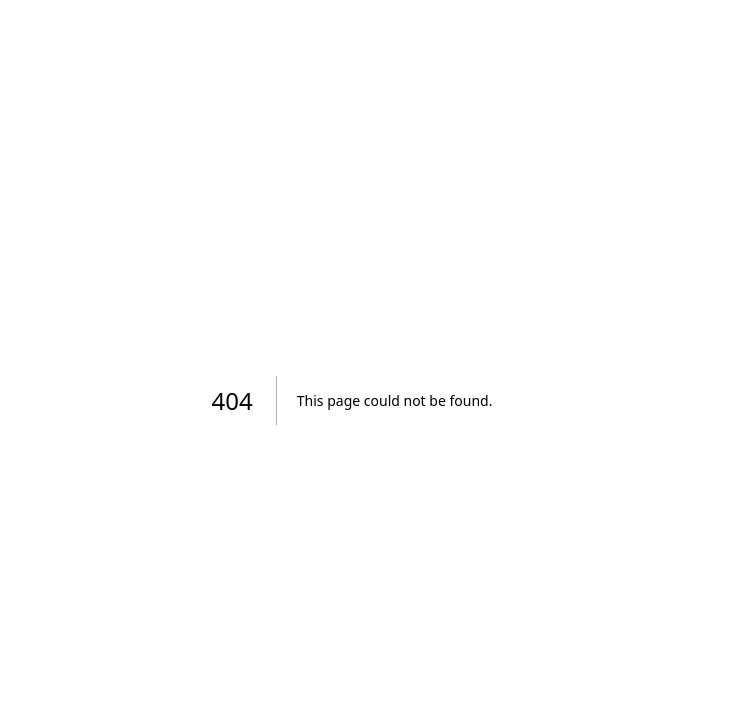
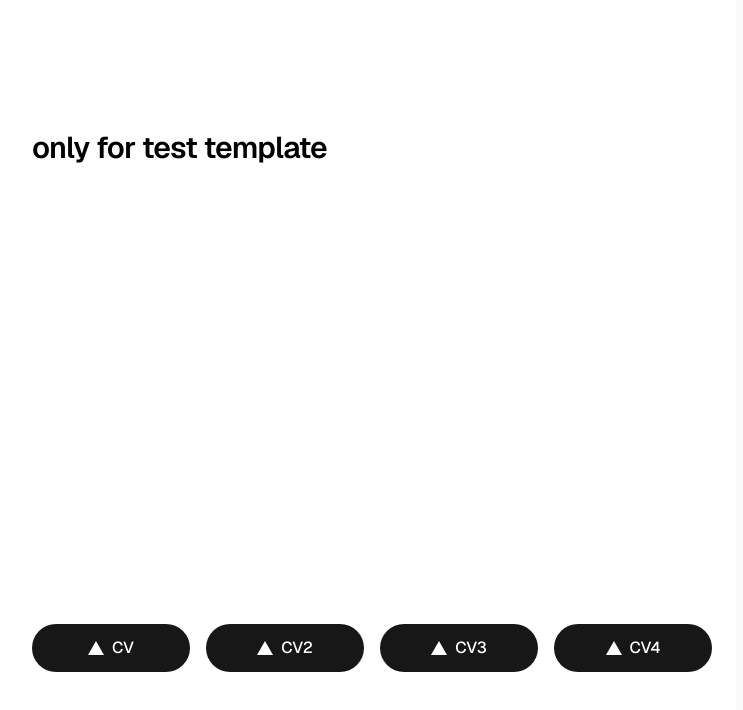
Before and after one commit to selengr/fun-apis, a Next.js app: page /cv in a window 1280 px wide. Before the commit this address had no page. Shown: the top 710 px of the page, without its empty margins (288-1031 px from the left). Built offline with nearby package versions, Linux system fonts and the light colour scheme.

Commit message:
upload cv fix2

```diff
--- /dev/null
+++ b/src/app/cv/page.tsx
@@ -0,0 +1,89 @@
+import Image from "next/image";
+import Link from "next/link";
+
+export default function Home() {
+  return (
+    <div className="flex flex-col flex-1 items-center justify-center bg-zinc-50 font-sans dark:bg-black">
+      <main className="flex flex-1 w-full max-w-3xl flex-col items-center justify-between py-32 px-16 bg-white dark:bg-black sm:items-start">
+
+        <div className="flex flex-col items-center gap-6 text-center sm:items-start sm:text-left">
+          <h1 className="max-w-xs text-3xl font-semibold leading-10 tracking-tight text-black dark:text-zinc-50">
+             only for test template
+          </h1>
+
+        </div>
+        <div className="flex flex-col gap-4 text-base font-medium sm:flex-row">
+          <Link
+            className="flex h-12 w-full items-center justify-center gap-2 rounded-full bg-foreground px-5 text-background transition-colors hover:bg-[#383838] dark:hover:bg-[#ccc] md:w-[158px]"
+           href="/cv/test"
+            target="_blank"
+            rel="noopener noreferrer"
+          >
+            <Image
+              className="dark:invert"
+              src="/vercel.svg"
+              alt="Vercel logomark"
+              width={16}
+              height={16}
+            />
+
+               CV
+
+          </Link>
+          <Link
+            className="flex h-12 w-full items-center justify-center gap-2 rounded-full bg-foreground px-5 text-background transition-colors hover:bg-[#383838] dark:hover:bg-[#ccc] md:w-[158px]"
+           href="/cv/test2"
+            target="_blank"
+            rel="noopener noreferrer"
+          >
+            <Image
+              className="dark:invert"
+              src="/vercel.svg"
+              alt="Vercel logomark"
+              width={16}
+              height={16}
+            />
+
+               CV2
+
+          </Link>
+          <Link
+            className="flex h-12 w-full items-center justify-center gap-2 rounded-full bg-foreground px-5 text-background transition-colors hover:bg-[#383838] dark:hover:bg-[#ccc] md:w-[158px]"
+           href="/cv/test3"
+            target="_blank"
+            rel="noopener noreferrer"
+          >
+            <Image
+              className="dark:invert"
+              src="/vercel.svg"
+              alt="Vercel logomark"
+              width={16}
+              height={16}
+            />
+
+               CV3
+
+          </Link>
+          <Link
+            className="flex h-12 w-full items-center justify-center gap-2 rounded-full bg-foreground px-5 text-background transition-colors hover:bg-[#383838] dark:hover:bg-[#ccc] md:w-[158px]"
+           href="/cv/test4"
+            target="_blank"
+            rel="noopener noreferrer"
+          >
+            <Image
+              className="dark:invert"
+              src="/vercel.svg"
+              alt="Vercel logomark"
+              width={16}
+              height={16}
+            />
+
+               CV4
+
+          </Link>
+
+        </div>
+      </main>
+    </div>
+  );
+}
--- a/src/app/page.tsx
+++ b/src/app/page.tsx
@@ -1,21 +1,43 @@
 import Image from "next/image";
-import Link from "next/link";
 
 export default function Home() {
   return (
     <div className="flex flex-col flex-1 items-center justify-center bg-zinc-50 font-sans dark:bg-black">
       <main className="flex flex-1 w-full max-w-3xl flex-col items-center justify-between py-32 px-16 bg-white dark:bg-black sm:items-start">
-
+        <Image
+          className="dark:invert"
+          src="/next.svg"
+          alt="Next.js logo"
+          width={100}
+          height={20}
+          priority
+        />
         <div className="flex flex-col items-center gap-6 text-center sm:items-start sm:text-left">
           <h1 className="max-w-xs text-3xl font-semibold leading-10 tracking-tight text-black dark:text-zinc-50">
-             only for test template
+            To get started, edit the page.tsx file.
           </h1>
-
+          <p className="max-w-md text-lg leading-8 text-zinc-600 dark:text-zinc-400">
+            Looking for a starting point or more instructions? Head over to{" "}
+            <a
+              href="https://vercel.com/templates?framework=next.js&utm_source=create-next-app&utm_medium=appdir-template-tw&utm_campaign=create-next-app"
+              className="font-medium text-zinc-950 dark:text-zinc-50"
+            >
+              Templates
+            </a>{" "}
+            or the{" "}
+            <a
+              href="https://nextjs.org/learn?utm_source=create-next-app&utm_medium=appdir-template-tw&utm_campaign=create-next-app"
+              className="font-medium text-zinc-950 dark:text-zinc-50"
+            >
+              Learning
+            </a>{" "}
+            center.
+          </p>
         </div>
         <div className="flex flex-col gap-4 text-base font-medium sm:flex-row">
-          <Link
+          <a
             className="flex h-12 w-full items-center justify-center gap-2 rounded-full bg-foreground px-5 text-background transition-colors hover:bg-[#383838] dark:hover:bg-[#ccc] md:w-[158px]"
-           href="/cv/test"
+            href="https://vercel.com/new?utm_source=create-next-app&utm_medium=appdir-template-tw&utm_campaign=create-next-app"
             target="_blank"
             rel="noopener noreferrer"
           >
@@ -26,62 +48,16 @@
               width={16}
               height={16}
             />
-
-               CV
-
-          </Link>
-          <Link
-            className="flex h-12 w-full items-center justify-center gap-2 rounded-full bg-foreground px-5 text-background transition-colors hover:bg-[#383838] dark:hover:bg-[#ccc] md:w-[158px]"
-           href="/cv/test2"
+            Deploy Now
+          </a>
+          <a
+            className="flex h-12 w-full items-center justify-center rounded-full border border-solid border-black/[.08] px-5 transition-colors hover:border-transparent hover:bg-black/[.04] dark:border-white/[.145] dark:hover:bg-[#1a1a1a] md:w-[158px]"
+            href="https://nextjs.org/docs?utm_source=create-next-app&utm_medium=appdir-template-tw&utm_campaign=create-next-app"
             target="_blank"
             rel="noopener noreferrer"
           >
-            <Image
-              className="dark:invert"
-              src="/vercel.svg"
-              alt="Vercel logomark"
-              width={16}
-              height={16}
-            />
-
-               CV2
-
-          </Link>
-          <Link
-            className="flex h-12 w-full items-center justify-center gap-2 rounded-full bg-foreground px-5 text-background transition-colors hover:bg-[#383838] dark:hover:bg-[#ccc] md:w-[158px]"
-           href="/cv/test3"
-            target="_blank"
-            rel="noopener noreferrer"
-          >
-            <Image
-              className="dark:invert"
-              src="/vercel.svg"
-              alt="Vercel logomark"
-              width={16}
-              height={16}
-            />
-
-               CV3
-
-          </Link>
-          <Link
-            className="flex h-12 w-full items-center justify-center gap-2 rounded-full bg-foreground px-5 text-background transition-colors hover:bg-[#383838] dark:hover:bg-[#ccc] md:w-[158px]"
-           href="/cv/test4"
-            target="_blank"
-            rel="noopener noreferrer"
-          >
-            <Image
-              className="dark:invert"
-              src="/vercel.svg"
-              alt="Vercel logomark"
-              width={16}
-              height={16}
-            />
-
-               CV4
-
-          </Link>
-
+            Documentation
+          </a>
         </div>
       </main>
     </div>
```
